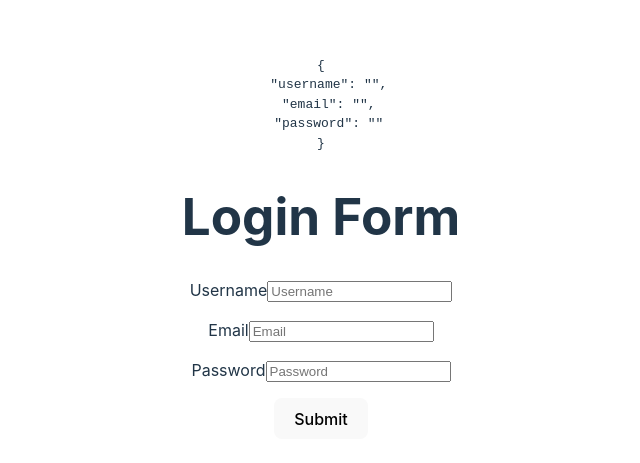
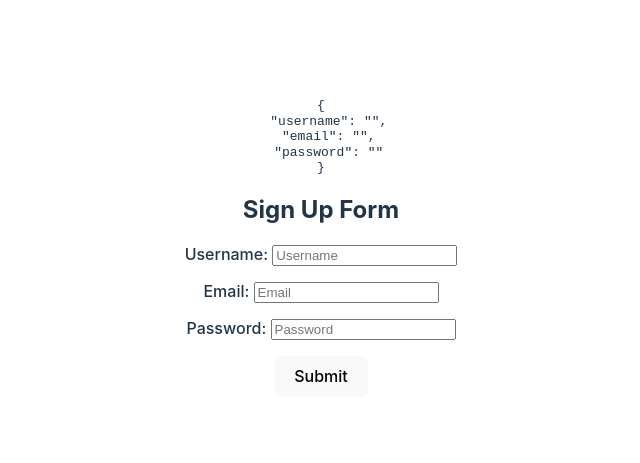
Before and after one commit to rakib3004/blogger-arch, a React (Vite) app: page / in a window 1280 px wide. Shown: the part 159-622 px from the top of the page, without its empty margins (319-959 px from the left). Built offline with nearby package versions, Linux system fonts and the light colour scheme.

Commit message:
create react app by vite

```diff
--- a/package.json
+++ b/package.json
@@ -16,6 +16,6 @@
     "@types/react": "^18.0.28",
     "@types/react-dom": "^18.0.11",
     "@vitejs/plugin-react-swc": "^3.0.0",
-    "vite": "^4.2.0"
+    "vite": "^4.2.1"
   }
 }
--- a/src/App.jsx
+++ b/src/App.jsx
@@ -33,32 +33,29 @@ function App() {
     if (!values.email) {
       errors.email = "Email is required!";
     } else if (!regex.test(values.email)) {
-      errors.email = "This is not a valid email format!";
+      errors.email = "Email is not valid!";
     }
     if (!values.password) {
       errors.password = "Password is required";
-    } else if (values.password.length < 4) {
+    } else if (values.password.length < 6) {
       errors.password = "Password must be more than 4 characters";
-    } else if (values.password.length > 10) {
-      errors.password = "Password cannot exceed more than 10 characters";
     }
     return errors;
   };
 
   return (
-    <div className="container">
+    <div>
       {Object.keys(formErrors).length === 0 && isSubmit ? (
-        <div className="ui message success">Signed in successfully</div>
+        <div >Signed in successfully</div>
       ) : (
         <pre>{JSON.stringify(formValues, undefined, 2)}</pre>
       )}
 
       <form onSubmit={handleSubmit}>
-        <h1>Login Form</h1>
-        <div className="ui divider"></div>
-        <div className="ui form">
-          <div className="field">
-            <label>Username</label>
+        <h2>Sign Up Form</h2>
+        <div>
+          <div>
+            <label>Username: </label>
             <input
               type="text"
               name="username"
@@ -68,8 +65,8 @@ function App() {
             />
           </div>
           <p>{formErrors.username}</p>
-          <div className="field">
-            <label>Email</label>
+          <div>
+            <label>Email: </label>
             <input
               type="text"
               name="email"
@@ -79,8 +76,8 @@ function App() {
             />
           </div>
           <p>{formErrors.email}</p>
-          <div className="field">
-            <label>Password</label>
+          <div>
+            <label>Password: </label>
             <input
               type="password"
               name="password"
@@ -90,7 +87,7 @@ function App() {
             />
           </div>
           <p>{formErrors.password}</p>
-          <button className="fluid ui button blue">Submit</button>
+          <button>Submit</button>
         </div>
       </form>
     </div>
--- a/src/index.css
+++ b/src/index.css
@@ -1,7 +1,7 @@
 :root {
   font-family: Inter, system-ui, Avenir, Helvetica, Arial, sans-serif;
-  line-height: 1.5;
-  font-weight: 400;
+  line-height: 1.2;
+  font-weight: 500;
 
   color-scheme: light dark;
   color: rgba(255, 255, 255, 0.87);
@@ -58,6 +58,7 @@ button:focus-visible {
 @media (prefers-color-scheme: light) {
   :root {
     color: #213547;
+
     background-color: #ffffff;
   }
   a:hover {
```
Also changed, not shown: 1 other file (tests, documents, lock files or other folders).
